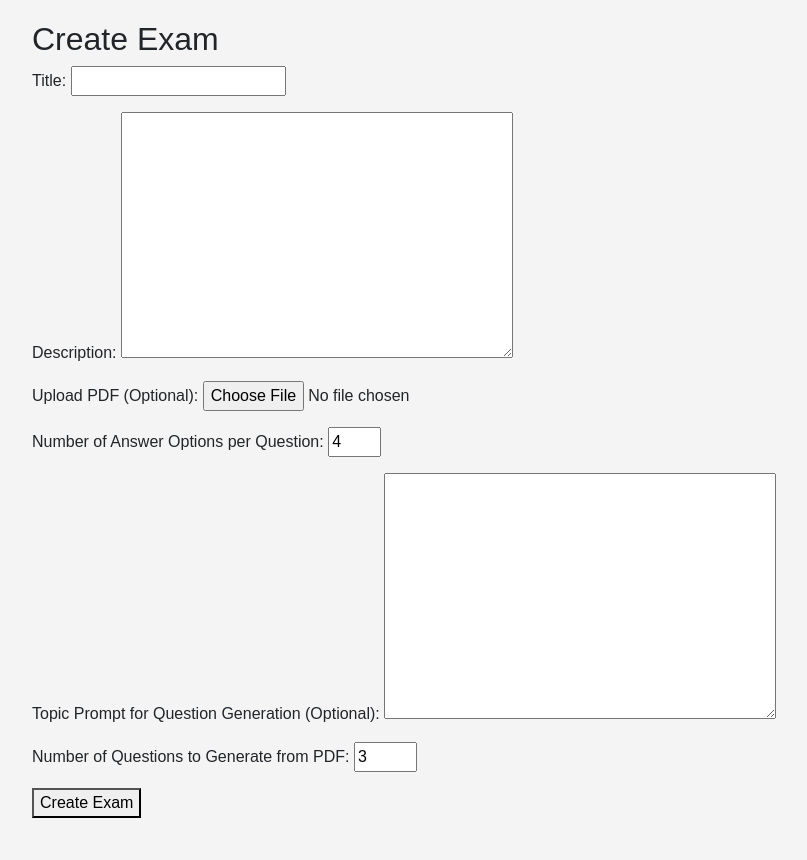
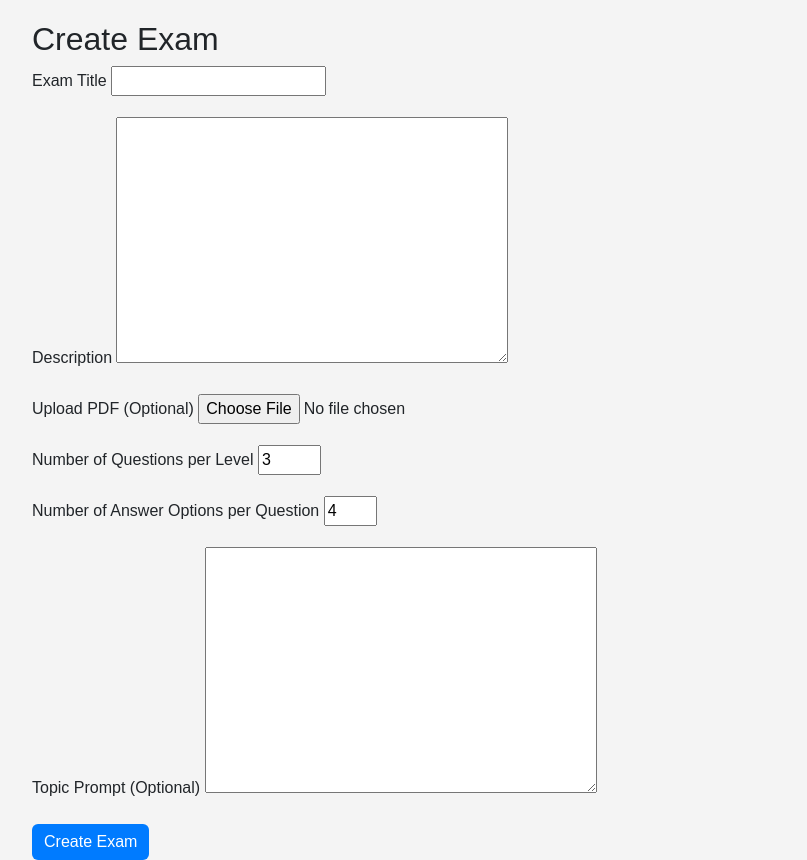
Before and after one commit to arunkrishnak/exam_platform, a Django app: page /exams/teacher/exam/create/ in a window 1280 px wide. Shown: the part 76-936 px from the top of the page, without its empty margins (50-857 px from the left). Before the commit the page ends 894 px from the top, so only its background shows below. Run offline with Django 5.2, Linux system fonts and the light colour scheme; the visitor is signed in with stand-in values (Sample User, id 1).

Commit message:
Updated each skill generates its own unique set of questions

```diff
--- a/exams/forms.py
+++ b/exams/forms.py
@@ -8,15 +8,18 @@ class PDFUploadForm(forms.ModelForm): # Keep PDF upload form for now
         fields = ['title', 'pdf_file']
 
 class ExamCreationForm(forms.ModelForm):
-    pdf_document = forms.FileField(required=False, label="Upload PDF (Optional)") # PDF upload field in ExamForm
+    pdf_document = forms.FileField(required=False, label="Upload PDF (Optional)")
     num_options = forms.IntegerField(min_value=2, max_value=5, initial=4, label="Number of Answer Options per Question")
-    topic_prompt = forms.CharField(widget=forms.Textarea, required=False, label="Topic Prompt for Question Generation (Optional)")
-    num_questions = forms.IntegerField(min_value=1, max_value=10, initial=3, label="Number of Questions to Generate from PDF") # New field for number of questions
-
+    topic_prompt = forms.CharField(widget=forms.Textarea, required=False, label="Topic Prompt (Optional)")
+    num_questions_per_level = forms.IntegerField(min_value=1, max_value=10, initial=3, label="Number of Questions per Level")
+    skills = forms.CharField(required=True, label="Skills (comma-separated)")
 
     class Meta:
         model = Exam
-        fields = ['title', 'description'] # Removed pdf_document from here - now a separate field
+        fields = ['title', 'description']
+
+
+
 
 # Base form for AnswerChoice - will be used in formset
 class AnswerChoiceForm(forms.ModelForm):
--- a/exams/models.py
+++ b/exams/models.py
@@ -26,11 +26,14 @@ class Exam(models.Model):
     teacher = models.ForeignKey(User, on_delete=models.CASCADE, limit_choices_to={'is_teacher': True})
     title = models.CharField(max_length=255)
     description = models.TextField(blank=True)
-    pdf_document = models.ForeignKey(PDFDocument, null=True, blank=True, on_delete=models.SET_NULL)
+    pdf_document = models.FileField(upload_to='pdfs/', null=True, blank=True)
+    skills = models.JSONField(default=list)  # Store skills as a list
     created_at = models.DateTimeField(auto_now_add=True)
 
     def __str__(self):
         return self.title
+
+
 
 class Question(models.Model):
     exam = models.ForeignKey(Exam, on_delete=models.CASCADE, related_name='questions')
--- a/exams/views.py
+++ b/exams/views.py
@@ -21,6 +21,15 @@ def extract_text_from_pdf(pdf_file):
         text += page.extract_text()
     return text
 
+def extract_skills_from_text(text):
+    """Extract skills using simple keyword matching or AI-based extraction"""
+    skills = set()
+    possible_skills = ["Java", "Python", "MySQL", "JavaScript", "C++", "Django", "HTML", "CSS"]  # Extendable skill list
+    for skill in possible_skills:
+        if skill.lower() in text.lower():
+            skills.add(skill)
+    return list(skills)
+
 def generate_questions_with_gpt(text, num_questions=3, num_options=4, topic_prompt=""):
     try:
         # Create the prompt based on whether topic_prompt is provided.
@@ -30,6 +39,11 @@ def generate_questions_with_gpt(text, num_questions=3, num_options=4, topic_prom
 {text}
 
 **Formatting Requirements:**
+
+1. Ensure each question is unique and does not repeat concepts.
+2. Provide {num_options} distinct answer options per question.
+3. Mark only ONE correct answer clearly.
+4. Include real-world examples where appropriate for diversity.
 
 For each question, please follow this structure EXACTLY:
 
@@ -160,21 +174,68 @@ def teacher_dashboard_view(request):
     exams = Exam.objects.filter(teacher=request.user)
     student_responses = StudentResponse.objects.filter(exam__in=exams).select_related('student', 'exam')
 
-    # Use a set to avoid duplicate student-exam pairs
-    student_exam_pairs = set()
-    for response in student_responses:
-        student_exam_pairs.add((response.student, response.exam))
+    if request.method == 'POST':
+        exam_form = ExamCreationForm(request.POST, request.FILES)
 
-    # Convert set into a list of dictionaries for the template
-    student_responses_list = [{'student': student, 'exam': exam} for student, exam in student_exam_pairs]
+        if exam_form.is_valid():
+            exam = exam_form.save(commit=False)
+            exam.teacher = request.user
+            pdf_file_uploaded = request.FILES.get('pdf_document')
 
-    exam_creation_form = ExamCreationForm()
+            # Capture skills from user input
+            skills_input = exam_form.cleaned_data['skills']
+            skills = [skill.strip() for skill in skills_input.split(',') if skill.strip()]
+            exam.skills = skills
+            exam.save()
+
+            # Generate questions
+            num_options = exam_form.cleaned_data['num_options']
+            num_questions_per_level = exam_form.cleaned_data['num_questions_per_level']
+
+            # Generate questions for each skill and level
+            text = extract_text_from_pdf(pdf_file_uploaded) if pdf_file_uploaded else ""
+            unique_questions = set()
+            for skill in skills:
+                for level in ["Easy", "Medium", "Hard"]:
+                    print(f"🔍 Generating questions for {skill} - {level}")
+
+                    generated_questions = generate_questions_with_gpt(
+                        text=text,
+                        num_questions=num_questions_per_level,
+                        num_options=num_options,
+                        topic_prompt=f"{skill} - {level}"
+                    )
+
+                    for q_data in generated_questions:
+                        # Ensure question uniqueness across all skills and levels
+                        if q_data.get('text') not in unique_questions:
+                            unique_questions.add(q_data['text'])
+                            question = Question.objects.create(exam=exam, text=q_data['text'])
+
+                            for choice_data in q_data.get('answer_choices', []):
+                                AnswerChoice.objects.create(
+                                    question=question,
+                                    text=choice_data['text'],
+                                    is_correct=choice_data['is_correct']
+                                )
+
+            messages.success(request, "Exam created with questions!")
+            return redirect('teacher_dashboard')
+        else:
+            print("❌ Form errors:", exam_form.errors)
+
+    else:
+        exam_form = ExamCreationForm()
+
+    student_exam_pairs = set((resp.student, resp.exam) for resp in student_responses)
+    student_responses_list = [{'student': s, 'exam': e} for s, e in student_exam_pairs]
 
     return render(request, 'users/teacher_dashboard.html', {
         'exams': exams,
         'student_responses_list': student_responses_list,
-        'exam_creation_form': exam_creation_form
+        'exam_creation_form': exam_form,
     })
+
 
 
 
@@ -238,45 +299,46 @@ def upload_pdf(request): # Keep PDF upload independent for now - might remove la
 
 @login_required(login_url='teacher_login')
 def create_exam(request):
-    pdf_upload_form = PDFUploadForm() # For PDF upload form on exam creation page (you might not need this anymore)
     if request.method == 'POST':
-        exam_form = ExamCreationForm(request.POST, request.FILES) # Include request.FILES for PDF upload in ExamCreationForm
+        exam_form = ExamCreationForm(request.POST, request.FILES)
         num_options = int(request.POST.get('num_options', 4))
+        num_questions_per_level = int(request.POST.get('num_questions_per_level', 3))
         topic_prompt = request.POST.get('topic_prompt', '')
-        num_questions = int(request.POST.get('num_questions', 3)) # Get number of questions from form, default to 3
-
 
         if exam_form.is_valid():
             exam = exam_form.save(commit=False)
             exam.teacher = request.user
+            pdf_file_uploaded = request.FILES.get('pdf_document')
 
-            pdf_file_uploaded = request.FILES.get('pdf_document')
             if pdf_file_uploaded:
                 text = extract_text_from_pdf(pdf_file_uploaded)
-                generated_questions_data = generate_questions_with_gpt(text, num_questions=num_questions, num_options=num_options, topic_prompt=topic_prompt)# Pass num_questions
+                identified_skills = extract_skills_from_text(text)
+                exam.skills = identified_skills
+                exam.save()
 
+                for skill in identified_skills:
+                    for level in ["Easy", "Medium", "Hard"]:
+                        generated_questions = generate_questions_with_gpt(
+                            text=text, num_questions=num_questions_per_level, num_options=num_options, topic_prompt=f"{skill} - {level}"
+                        )
+
+                        for q_data in generated_questions:
+                            if q_data.get('text'):
+                                question = Question.objects.create(exam=exam, text=q_data['text'])
+                                for choice in q_data.get('answer_choices', []):
+                                    AnswerChoice.objects.create(question=question, text=choice['text'], is_correct=choice['is_correct'])
+
+                messages.success(request, 'Exam created with questions from detected skills!')
+            else:
                 exam.save()
-                for q_data in generated_questions_data:
-                    if q_data and q_data.get('text'):
-                        question = Question.objects.create(exam=exam, text=q_data['text'])
-                        for choice_data in q_data.get('answer_choices', []):
-                            AnswerChoice.objects.create(
-                                question=question,
-                                text=choice_data['text'],
-                                is_correct=choice_data['is_correct']
-                            )
-                messages.success(request, 'Exam created with questions generated from PDF!')
-            else: # If no PDF, just save exam without questions
-                exam.save()
-                messages.success(request, 'Exam created successfully (no PDF questions generated).')
+                messages.success(request, 'Exam created successfully without auto-generated questions.')
 
             return redirect('teacher_dashboard')
-        else:
-             messages.error(request, 'Exam creation failed. Please check the form.')
+
     else:
         exam_form = ExamCreationForm()
 
-    return render(request, 'exams/create_exam.html', {'exam_form': exam_form, 'pdf_upload_form': pdf_upload_form}) # Keep pdf_upload_form for now
+    return render(request, 'exams/create_exam.html', {'exam_form': exam_form})
 
 @login_required(login_url='teacher_login')
 def delete_all_pdfs(request):
--- a/templates/exams/create_exam.html
+++ b/templates/exams/create_exam.html
@@ -4,7 +4,43 @@
     <h2>Create Exam</h2>
     <form method="post" enctype="multipart/form-data">
         {% csrf_token %}
-        {{ exam_form.as_p }}
-        <button type="submit">Create Exam</button>
+
+        <!-- Title -->
+        <div class="mb-3">
+            <label for="id_title" class="form-label">Exam Title</label>
+            {{ exam_form.title }}
+        </div>
+
+        <!-- Description -->
+        <div class="mb-3">
+            <label for="id_description" class="form-label">Description</label>
+            {{ exam_form.description }}
+        </div>
+
+        <!-- PDF Upload -->
+        <div class="mb-3">
+            <label for="id_pdf_document" class="form-label">Upload PDF (Optional)</label>
+            {{ exam_form.pdf_document }}
+        </div>
+
+        <!-- Number of Questions Per Level -->
+        <div class="mb-3">
+            <label for="id_num_questions_per_level" class="form-label">Number of Questions per Level</label>
+            {{ exam_form.num_questions_per_level }}
+        </div>
+
+        <!-- Number of Options -->
+        <div class="mb-3">
+            <label for="id_num_options" class="form-label">Number of Answer Options per Question</label>
+            {{ exam_form.num_options }}
+        </div>
+
+        <!-- Topic Prompt -->
+        <div class="mb-3">
+            <label for="id_topic_prompt" class="form-label">Topic Prompt (Optional)</label>
+            {{ exam_form.topic_prompt }}
+        </div>
+
+        <button type="submit" class="btn btn-primary">Create Exam</button>
     </form>
 {% endblock %}
```
Also changed, not shown: templates/users/teacher_dashboard.html (+42 -24 lines), exams/migrations/0006_question_difficulty.py (added), exams/migrations/0007_remove_question_difficulty.py (added), exams/migrations/0008_question_level_question_skill.py (added), exams/migrations/0009_remove_question_level_remove_question_skill.py (added), exams/migrations/0010_exam_skills.py (added), exams/migrations/0011_alter_exam_pdf_document.py (added).
